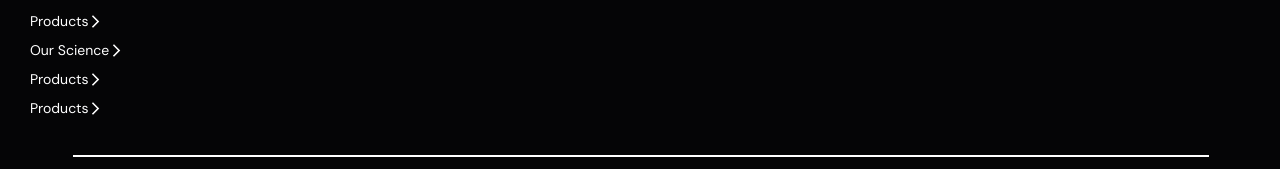
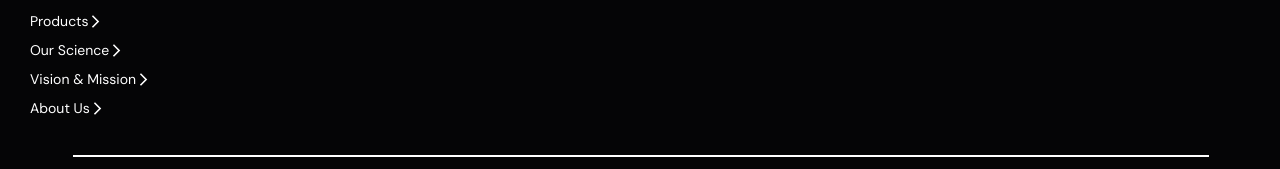
Before and after one commit to hc262000/dyeus--harshit-assignment-, a React (Create React App) app: page / in a window 1280 px wide. Shown: the part 6605-6774 px from the top of the page. Built offline with nearby package versions, Linux system fonts and the light colour scheme.

Commit message:
bug fixed

```diff
--- a/src/components/footer.js
+++ b/src/components/footer.js
@@ -37,7 +37,7 @@ export default function Footer() {
             />
           </span>
           <span className="item">
-            <a href="/">Products</a>
+            <a href="/">Vision & Mission</a>
             <ArrowForwardIosIcon
               style={{
                 fontSize: "15",
@@ -46,7 +46,7 @@ export default function Footer() {
             />
           </span>
           <span className="item">
-            <a href="/">Products</a>
+            <a href="/">About Us</a>
             <ArrowForwardIosIcon
               style={{
                 fontSize: "15",
```
